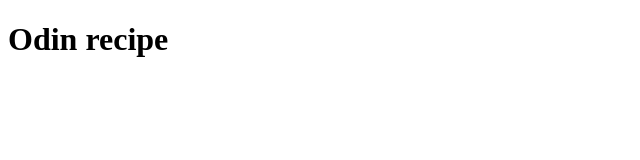
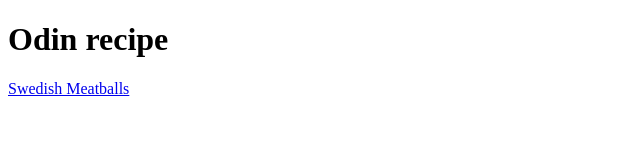
Before and after one commit to Ananyy38/odin-recipes, a plain HTML site: page index.html in a window 1280 px wide. Shown: the whole page, without its empty margins (0-640 px from the left). Drawn offline with Linux system fonts and the light colour scheme.

Commit message:
edit link to meatnall page

```diff
--- a/index.html
+++ b/index.html
@@ -7,7 +7,7 @@
 </head>
 <body>
    <h1>Odin recipe</h1>
-   <a href="recipes/meatballs.html"></a>
+   <a href="recipes/meatballs.html"> Swedish Meatballs</a>
 
 
 </body>
```
